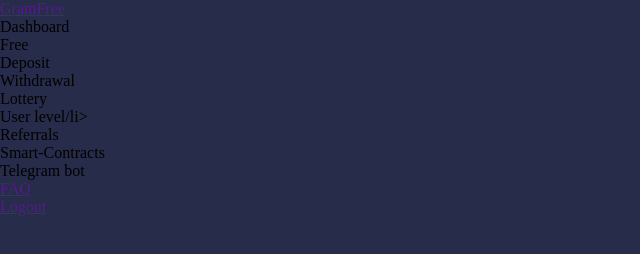
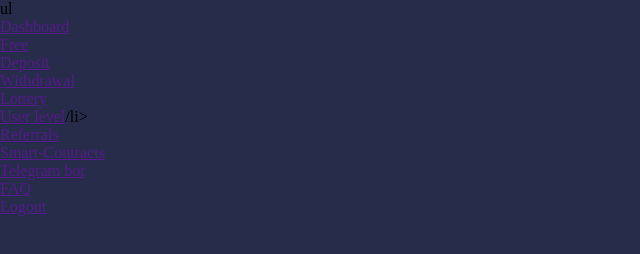
Before and after one commit to daniel-agbonifo/Gramfree-dashboard-clone, a plain HTML site: page Index.html in a window 1280 px wide. Shown: the whole page, without its empty margins (0-640 px from the left). Drawn offline with Linux system fonts and the light colour scheme.

Commit message:
added nav links

```diff
--- a/Index.html
+++ b/Index.html
@@ -9,17 +9,17 @@
 </head>
 <body>
     <aside>
-        <nav><a href="">GramFree</a></nav>
+            ul
         <ul>
-            <li>Dashboard</li>
-            <li>Free</li>
-            <li>Deposit</li>
-            <li>Withdrawal</li>
-            <li>Lottery</li>
-            <li>User level/li>
-            <li>Referrals</li>
-            <li>Smart-Contracts</li>
-            <li>Telegram bot</li>
+            <li><a href="">Dashboard</a></li>
+            <li><a href="">Free</a></li>
+            <li><a href="">Deposit</a></li>
+            <li><a href="">Withdrawal</a></li>
+            <li><a href="">Lottery</a></li>
+            <li><a href="">User level</a>/li>
+            <li><a href="">Referrals</a></li>
+            <li><a href="">Smart-Contracts</a></li>
+            <li><a href="">Telegram bot</a></li>
             <li><a href="">FAQ</a></li>
             <li><a href="">Logout</a></li>
         </ul>
```
